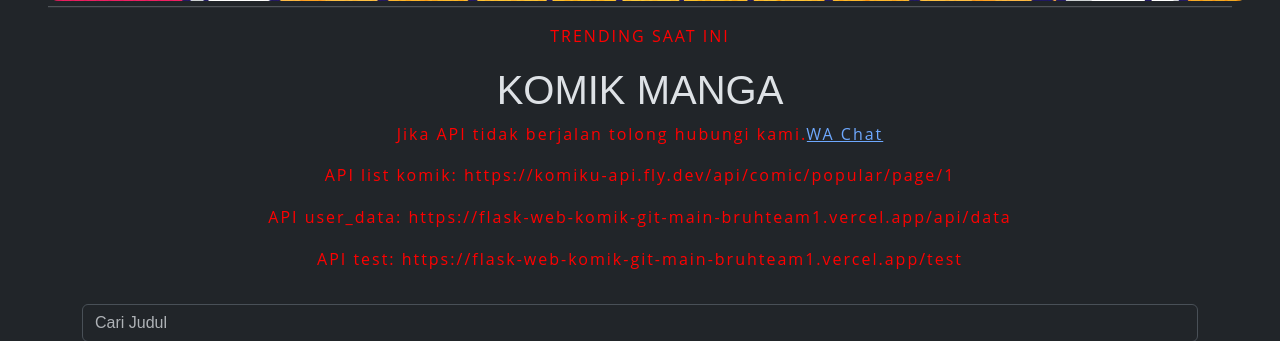
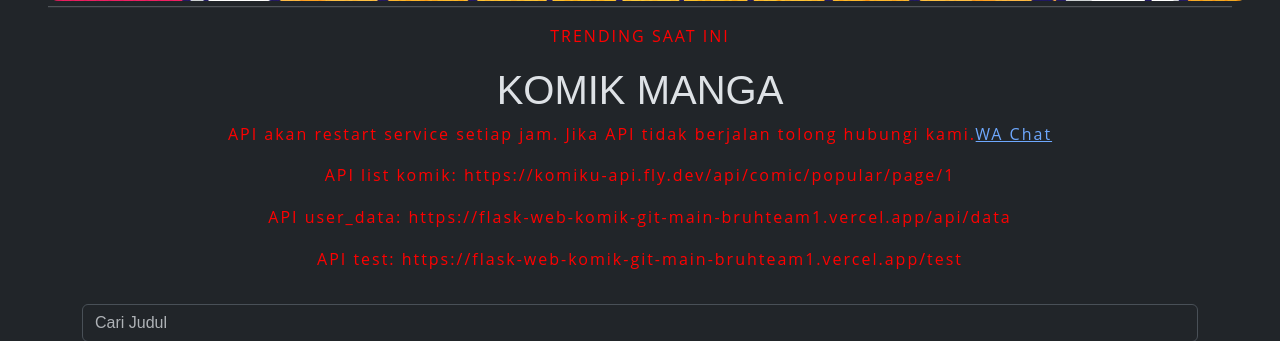
Before and after one commit to Ceek350/Flask_Web_KomikStore, a Flask app: page / in a window 1280 px wide. Shown: the part 451-792 px from the top of the page. Run offline with Flask 3, Linux system fonts and the light colour scheme.

Commit message:
corncorn

```diff
--- a/templates/index.html
+++ b/templates/index.html
@@ -331,7 +331,7 @@
     <div class="container-1">
       <p>TRENDING SAAT INI</p>
       <h1 style="display: flex; justify-content: center; align-items: center;">KOMIK MANGA</h1>
-      <p>Jika API tidak berjalan tolong hubungi kami.<a href="wa.me/6281271321152">WA Chat</a></p>
+      <p>API akan restart service setiap jam. Jika API tidak berjalan tolong hubungi kami.<a href="wa.me/6281271321152">WA Chat</a></p>
       <p>API list komik: https://komiku-api.fly.dev/api/comic/popular/page/1</p>
       <p>API user_data: https://flask-web-komik-git-main-bruhteam1.vercel.app/api/data</p>
       <p>API test: https://flask-web-komik-git-main-bruhteam1.vercel.app/test</p>
```
